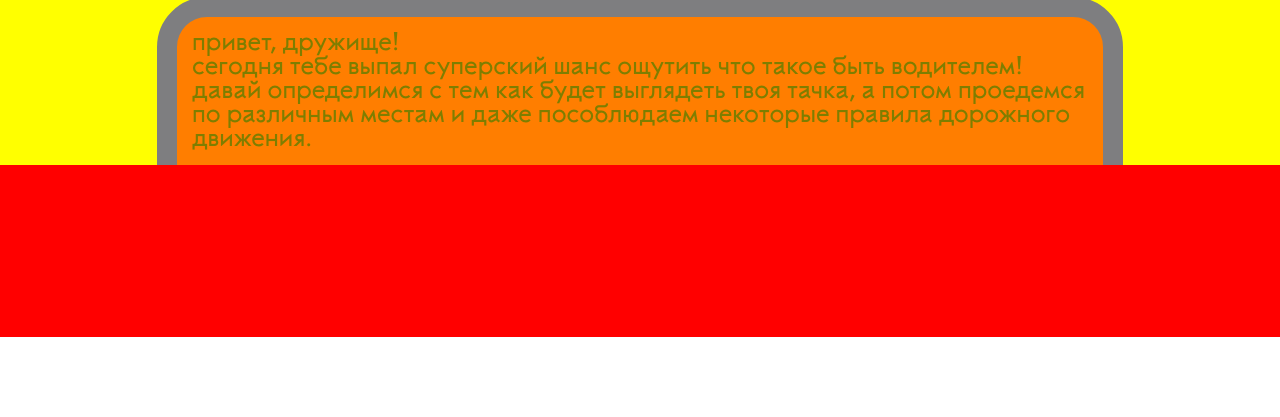
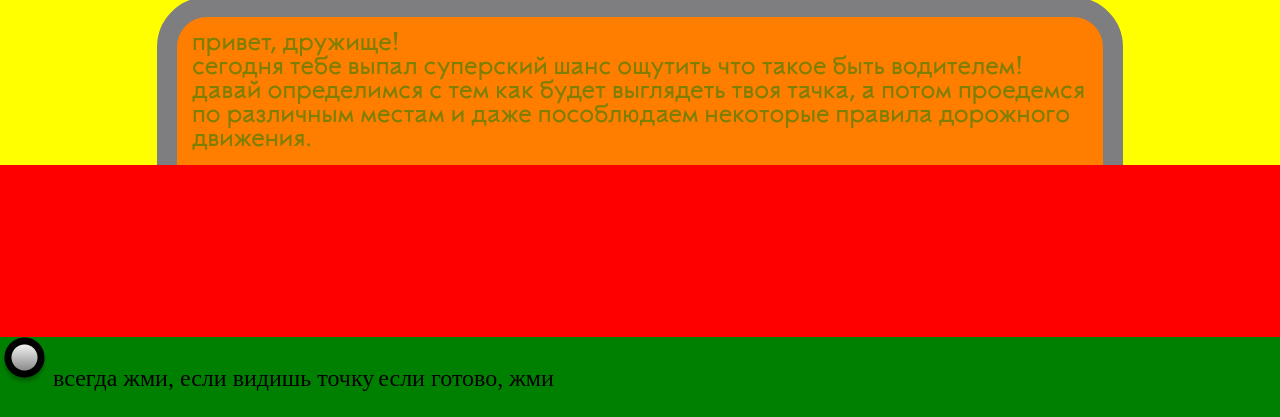
Before and after one commit to danilhautilus911/web-poster-2, a plain HTML site: page first_page.html in a window 1280 px wide. Shown: the part 383-800 px from the top of the page. Drawn offline with Linux system fonts and the light colour scheme.

Commit message:
Update first_page.html

```diff
--- a/first_page.html
+++ b/first_page.html
@@ -13,7 +13,12 @@
           <p class="p2">привет, дружище!<br>сегодня тебе выпал суперский шанс ощутить что такое быть водителем! давай определимся с тем как будет выглядеть твоя тачка, а потом проедемся по различным местам и даже пособлюдаем некоторые правила дорожного движения.</p>
       </div>
       <div class="part2"></div>
-      <!-- <div class="part3"></div> -->
+      <div class="part3">
+          <img src="images/button1.png" alt="">
+          <p class="p3">всегда жми, если видишь точку</p>
+          <p class="p4">если готово, жми</p>
+
+      </div>
     </div>
   </body>
 </html>
```
